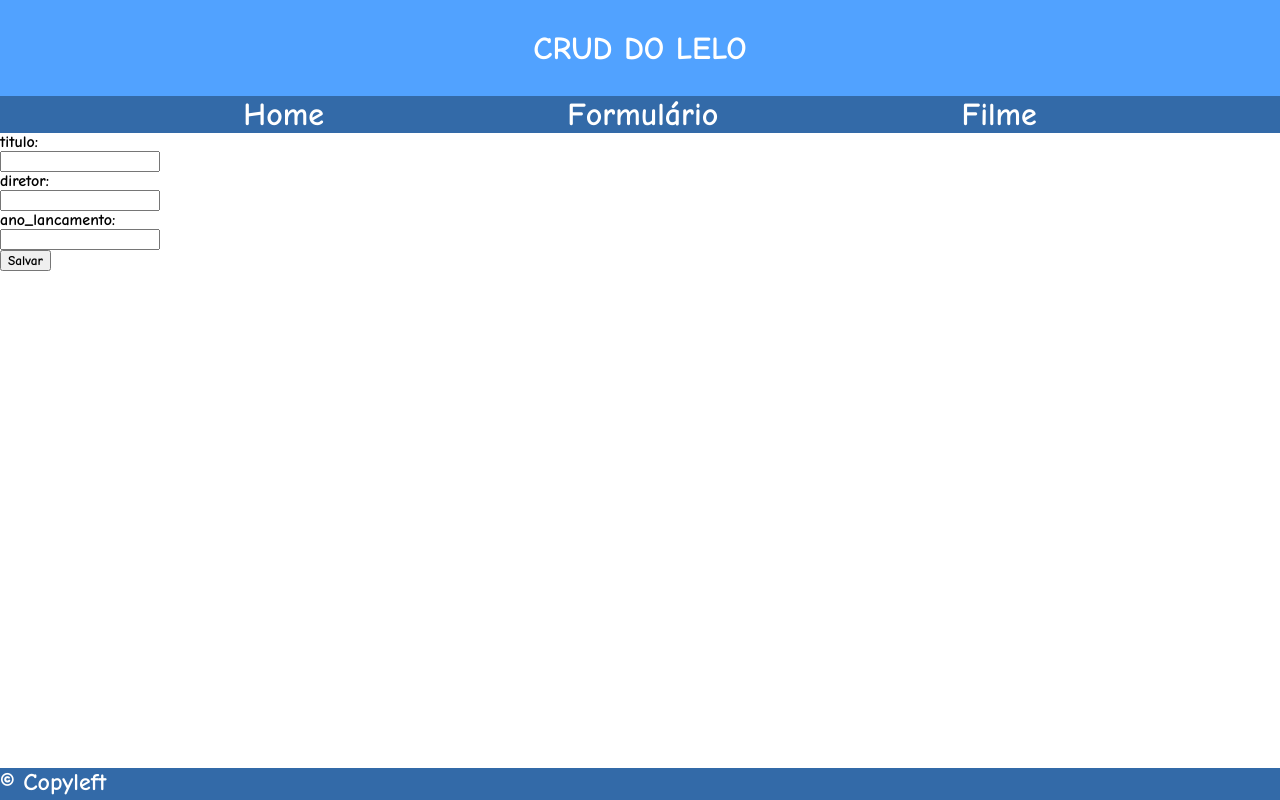
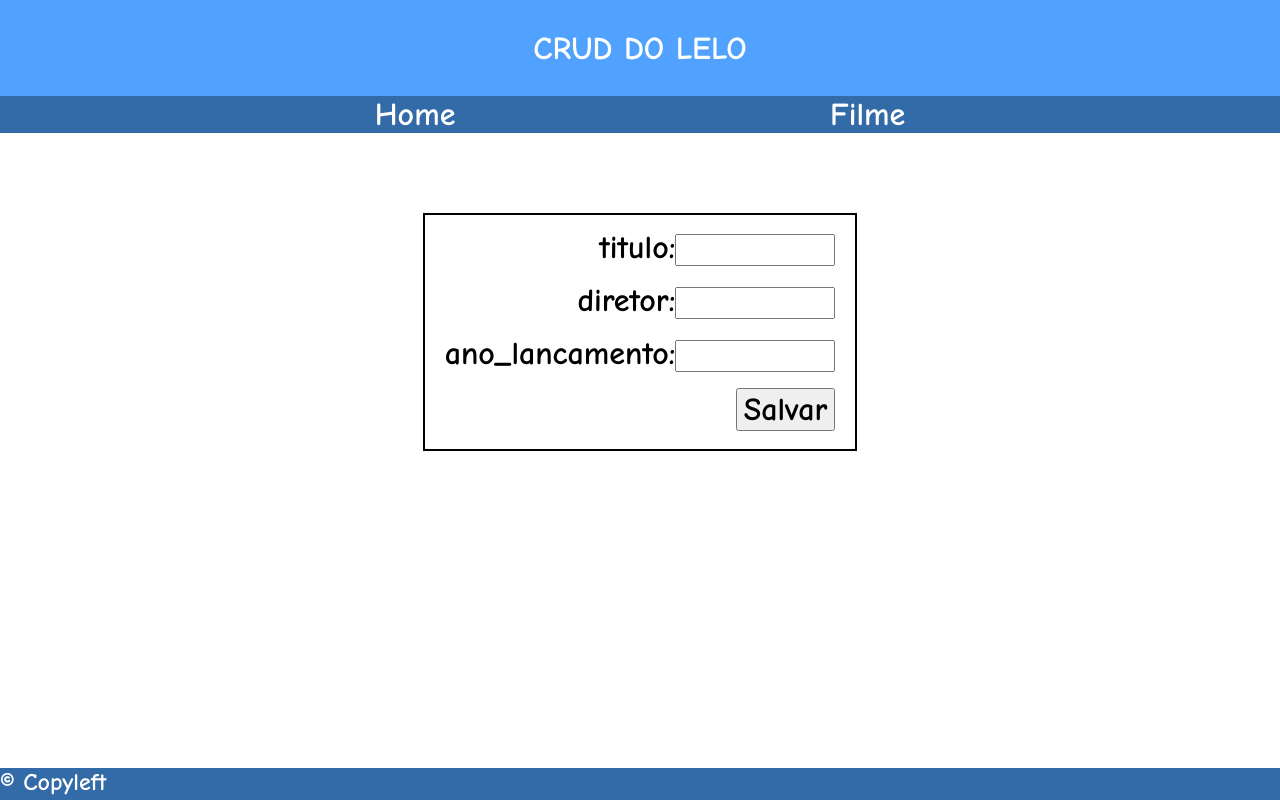
Before and after one commit to PedroLilo/CRUD_Lilo, a Flask app: page /filme/add in a window 1280 px wide. Run offline with Flask 3, Linux system fonts and the light colour scheme.

Commit message:
de agora

```diff
--- a/app.py
+++ b/app.py
@@ -17,24 +17,6 @@ migrate = Migrate(app, db)
 @app.route('/')
 def index():
     return render_template('index.html')
-
-@app.route('/aula')
-@app.route('/aula/<nome>')
-@app.route('/aula/<nome>/<curso>')
-@app.route('/aula/<nome>/<curso>/<int:ano>')
-def aula(nome = 'Gabriel', curso = 'Informática', ano = '1'):
-    dados = {'nome':nome, 'curso':curso, 'ano':ano}
-    return render_template('aula.html', dados_curso=dados)
-
-@app.route('/form')
-def form():
-    return render_template('form.html')
-
-@app.route('/dados', methods=['POST'])
-def dados():
-    flash('Dados Enviados!!!')
-    dados = request.form
-    return render_template('dados.html', dados = dados)
 
 @app.route("/filme")
 def filme():
--- a/static/css/estilo.css
+++ b/static/css/estilo.css
@@ -56,6 +56,10 @@ nav a{
     color: var(--white);
 }
 
+nav a:hover{
+    color: aquamarine;
+    text-decoration: underline;
+}
 /*main*/
 
 main{
@@ -70,6 +74,10 @@ main h1{
     justify-content: center;
 }
 
+main a{
+    font-size: 2rem;
+}
+
 main div img{
     width: 40rem;
 }
@@ -82,10 +90,10 @@ main div{
 /*filme*/
 
 .message{
-    color: red;
+    color: rgb(135, 154, 236);
     font-size: large;
     font-weight: bold;
-    padding-top: 10rem;
+    padding-top: 5rem;
     font-size: 3rem;
 }
 
@@ -103,7 +111,7 @@ main div{
     border-collapse: collapse;
     padding-left: 1rem;
     padding-right: 1rem;
-
+    font-size: 2rem;
 }
 
 table {
@@ -113,6 +121,35 @@ table {
 
 /*Formulario*/
 
+form{
+    padding-top: 5rem;
+}
+
+fieldset{
+    width: fit-content;
+    height: fit-content;
+    flex-direction: column;
+    display: flex;
+    margin-left: auto;
+    margin-right: auto;
+    border: 2px solid black;
+}
+
+fieldset div{
+    padding: 0.5rem;
+    display: flex;
+    justify-content: right;
+    align-items: end;
+    font-size: 2rem;
+}
+
+fieldset div input{
+    height: 2rem;
+}
+
+fieldset div button{
+    font-size: 2rem;
+}
 
 
 /*footer*/
--- a/templates/base.html
+++ b/templates/base.html
@@ -12,7 +12,6 @@
     </header>
     <nav>
         <a href="/">Home</a>
-        <a href="/form">Formulário</a>
         <a href="/filme">Filme</a>
     </nav>
     <main>
--- a/templates/filme_add.html
+++ b/templates/filme_add.html
@@ -2,6 +2,26 @@
 
 {% block conteudo %}
     {% set mensagens = get_flashed_messages()%}
+
+    <form action="/filme/save" method="post">
+        <fieldset>
+            <div>
+                <label for="titulo">titulo: </label>
+                <input type="text" name="titulo" id="titulo">
+            </div>
+            <div>
+                <label for="diretor">diretor: </label>
+                <input type="text" name="diretor" id="diretor">
+            </div>
+            <div>
+                <label for="ano_lancamento">ano_lancamento: </label>
+                <input type="number" name="ano_lancamento" id="ano_lancamento">
+            </div>
+            <div>
+                <button type="submit">Salvar</button>
+            </div>
+        </fieldset>
+    </form>
     {% if mensagens%}
         {% for msg in mensagens%}
         <div class="message">
@@ -9,13 +29,4 @@
         </div>
         {% endfor %}
     {% endif %}
-    <form action="/filme/save" method="post">
-        <label for="titulo">titulo: </label>
-        <input type="text" name="titulo" id="titulo">
-        <label for="diretor">diretor: </label>
-        <input type="text" name="diretor" id="diretor">
-        <label for="ano_lancamento">ano_lancamento: </label>
-        <input type="number" name="ano_lancamento" id="ano_lancamento">
-        <button type="submit">Salvar</button>
-    </form>
 {% endblock %}
```
Also changed, not shown: comandos.txt (+5 -5 lines), migrations/versions/ccb7cf0a82b5_filmes.py (renamed from migrations/versions/be4af6f77d5f_filmes.py, +4 -4 lines), templates/dados.html (deleted, +0 -27 lines), templates/filme_edita.html (+9 -7 lines), templates/form.html (deleted, +0 -21 lines).
